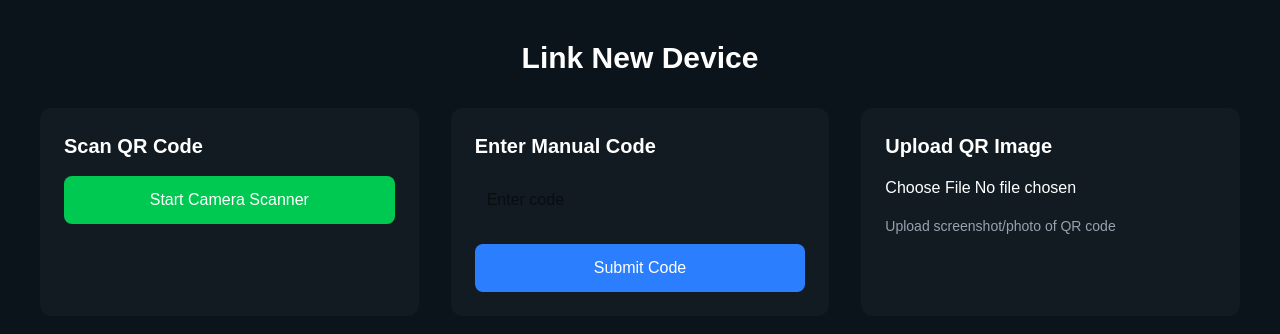
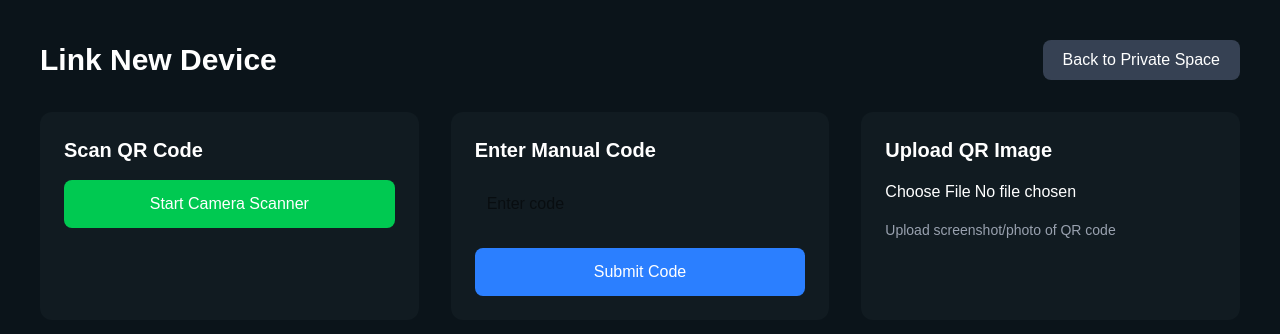
Before and after one commit to Naren-lab/securewave-frontend, a Next.js app: page /private-space/link in a window 1280 px wide. Shown: the top 334 px of the page. Built offline with nearby package versions, Linux system fonts and the light colour scheme.

Commit message:
improve link device page flow

```diff
--- a/app/private-space/link/page.tsx
+++ b/app/private-space/link/page.tsx
@@ -3,8 +3,11 @@
 import { useState } from "react";
 import { Html5QrcodeScanner } from "html5-qrcode";
 import axios from "axios";
+import { useRouter } from "next/navigation";
 
 export default function LinkDevicePage() {
+  const router = useRouter();
+
   const [scannedResult, setScannedResult] =
     useState("");
 
@@ -12,6 +15,9 @@ export default function LinkDevicePage() {
     useState("");
 
   const [loading, setLoading] =
+    useState(false);
+
+  const [scannerStarted, setScannerStarted] =
     useState(false);
 
   const currentUser =
@@ -27,6 +33,13 @@ export default function LinkDevicePage() {
   // Start QR Scanner
   //-----------------------------------
   const startScanner = () => {
+    if (scannerStarted) {
+      alert("Scanner already running");
+      return;
+    }
+
+    setScannerStarted(true);
+
     const scanner =
       new Html5QrcodeScanner(
         "reader",
@@ -43,6 +56,7 @@ export default function LinkDevicePage() {
           setScannedResult(decodedText);
 
           scanner.clear();
+          setScannerStarted(false);
 
           setLoading(true);
 
@@ -131,16 +145,30 @@ export default function LinkDevicePage() {
     if (!file) return;
 
     alert(
-      "QR image upload selected.\n(Scanner from image decoding can be added next if needed)"
+      `${file.name} uploaded successfully. QR decoding can be added next.`
     );
   };
 
   return (
     <div className="min-h-screen bg-[#0B141A] text-white p-10">
 
-      <h1 className="text-3xl font-bold mb-8 text-center">
-        Link New Device
-      </h1>
+      {/* Header */}
+      <div className="flex justify-between items-center mb-8">
+        <h1 className="text-3xl font-bold">
+          Link New Device
+        </h1>
+
+        <button
+          onClick={() =>
+            router.push(
+              "/private-space"
+            )
+          }
+          className="bg-gray-700 px-5 py-2 rounded-lg"
+        >
+          Back to Private Space
+        </button>
+      </div>
 
       <div className="grid md:grid-cols-3 gap-8">
 
@@ -163,9 +191,15 @@ export default function LinkDevicePage() {
           ></div>
 
           {scannedResult && (
-            <p className="mt-4 text-green-400">
-              QR Scanned Successfully
-            </p>
+            <div className="mt-4">
+              <p className="text-green-400 font-semibold">
+                QR Scanned Successfully
+              </p>
+
+              <p className="text-sm text-gray-400 mt-2 break-all">
+                {scannedResult}
+              </p>
+            </div>
           )}
         </div>
 
@@ -213,14 +247,13 @@ export default function LinkDevicePage() {
           />
 
           <p className="text-gray-400 mt-4 text-sm">
-            Upload screenshot/photo
-            of QR code
+            Upload screenshot/photo of QR code
           </p>
         </div>
       </div>
 
       {loading && (
-        <div className="mt-8 text-center text-green-400">
+        <div className="mt-8 text-center text-green-400 text-lg">
           Processing request...
         </div>
       )}
```
